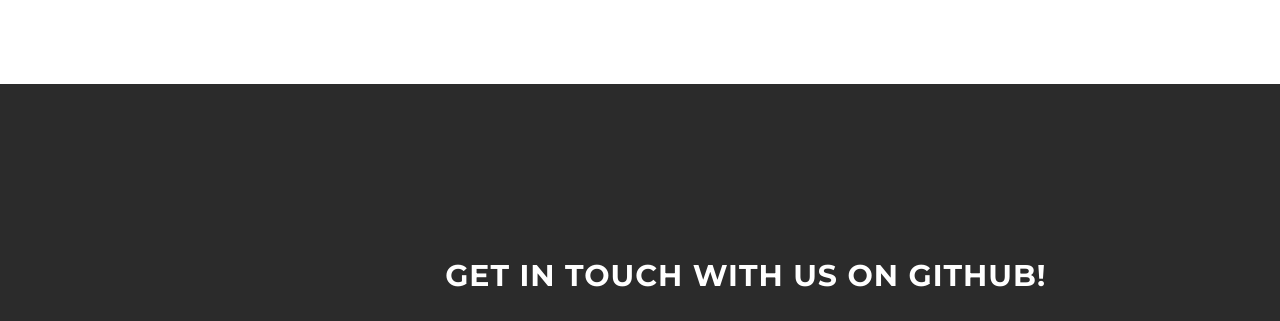
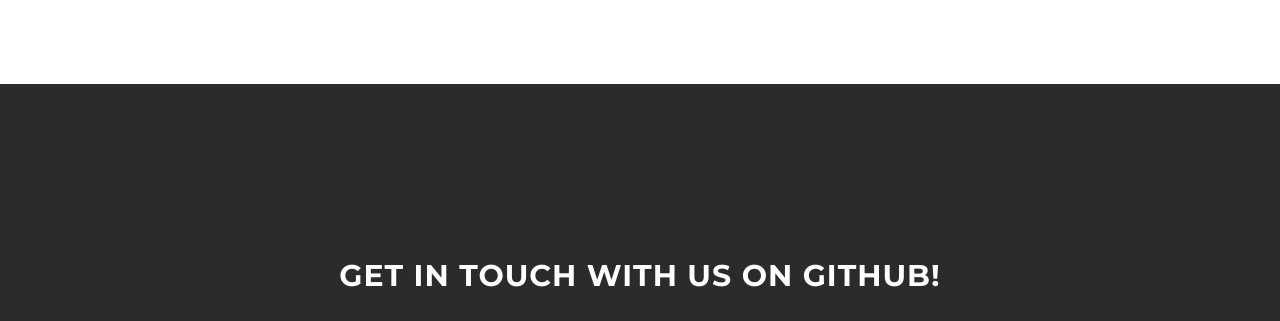
Before and after one commit to i-made-that/m4m-landing, a website: page index.html in a window 1280 px wide. Shown: the part 1801-2122 px from the top of the page. Drawn offline with nearby package versions, Linux system fonts and the light colour scheme.

Commit message:
(fix) centered contact info

```diff
--- a/index.html
+++ b/index.html
@@ -155,7 +155,7 @@
     <!-- Contact Section -->
     <section id="contact" class="container content-section text-center">
         <div class="row">
-            <div class="col-lg-10 col-lg-offset-2 contact-us">
+            <div class="col-lg-10 col-lg-offset-1 contact-us">
                 <h2>Get In Touch With Us On Github!</h2>
                 </p>
                 <ul class="list-inline banner-social-buttons">
```
